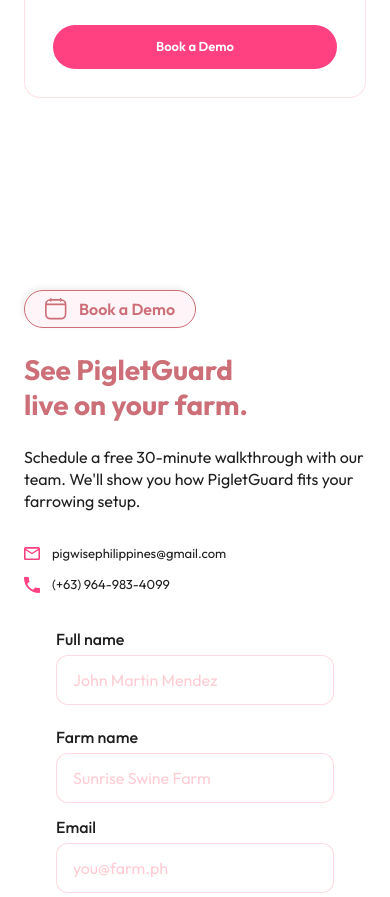
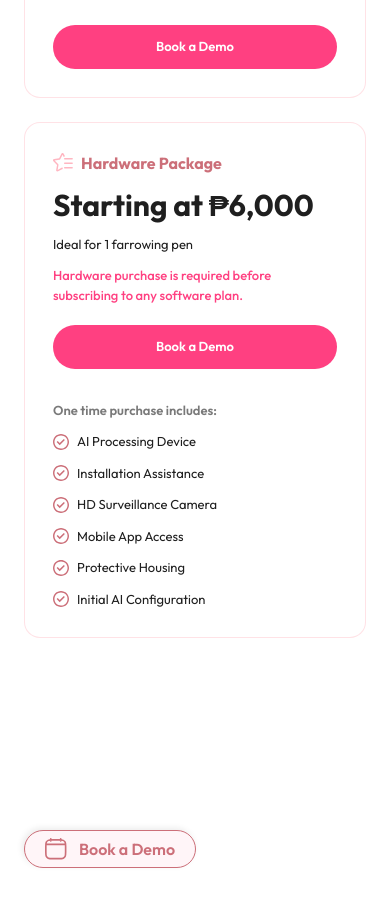
Before and after one commit to lukewarmraven/pigwise, a Next.js app: page / in a window 390 px wide. Shown: the part 6040-6937 px from the top of the page. Built offline with nearby package versions, Linux system fonts and the light colour scheme.

Commit message:
feat: enhance Pricing section with hardware package details and improved layout

```diff
--- a/components/sections/Pricing.tsx
+++ b/components/sections/Pricing.tsx
@@ -26,7 +26,8 @@
     name: "Professional Plan",
     price: "₱2,499",
     period: "/ month",
-    description: "For growing commercial farms.\nRecommended: 5-20 farrowing pens.",
+    description:
+      "For growing commercial farms.\nRecommended: 5-20 farrowing pens.",
     includesLabel: "Includes everything in Starter, plus",
     features: [
       "Up to 5 Cameras",
@@ -41,7 +42,8 @@
     name: "Enterprise Plan",
     price: "Custom Pricing",
     period: "",
-    description: "For large-scale swine operations.\nRecommended: Commercial farms and cooperatives.",
+    description:
+      "For large-scale swine operations.\nRecommended: Commercial farms and cooperatives.",
     includesLabel: "Includes everything in Professional, plus",
     features: [
       "Up to 20 Cameras",
@@ -56,16 +58,14 @@
 
 export default function Pricing() {
   return (
-    <section
-      id="pricing"
-      className="scroll-mt-16 py-24 px-6 md:px-28 bg-white"
-    >
+    <section id="pricing" className="scroll-mt-16 py-24 px-6 md:px-28 bg-white">
       <div className="max-w-5xl mx-auto">
         {/* Header */}
         <div className="text-center mb-14">
           <h2 className="text-title font-bold text-dark-pink">Pricing Plans</h2>
           <p className="mt-3 text-body text-black max-w-xl mx-auto">
-            Choose the perfect plan to protect your herd and optimize your operations.
+            Choose the perfect plan to protect your herd and optimize your
+            operations.
           </p>
         </div>
 
@@ -78,33 +78,55 @@
             >
               {/* Plan name with star icon */}
               <div className="flex items-center gap-2">
-                <Image src="/assets/Pricing/price-star.svg" alt="" width={20} height={20} className="shrink-0" />
-                <span className="text-body font-bold text-dark-pink">{plan.name}</span>
+                <Image
+                  src="/assets/Pricing/price-star.svg"
+                  alt=""
+                  width={20}
+                  height={20}
+                  className="shrink-0"
+                />
+                <span className="text-body font-bold text-dark-pink">
+                  {plan.name}
+                </span>
               </div>
 
               {/* Price */}
               <div>
-                <span className="text-3xl font-bold text-black group-hover:text-hot-pink transition-colors duration-200">{plan.price}</span>
+                <span className="text-3xl font-bold text-black group-hover:text-hot-pink transition-colors duration-200">
+                  {plan.price}
+                </span>
                 {plan.period && (
-                  <span className="text-small text-black ml-1">{plan.period}</span>
+                  <span className="text-small text-black ml-1">
+                    {plan.period}
+                  </span>
                 )}
               </div>
 
               {/* Description */}
               <div className="flex flex-col">
                 {plan.description.split("\n").map((line, i) => (
-                  <span key={i} className="text-small text-black">{line}</span>
+                  <span key={i} className="text-small text-black">
+                    {line}
+                  </span>
                 ))}
               </div>
 
               {/* Includes label */}
-              <p className="text-small font-semibold text-dark-pink/70">{plan.includesLabel}</p>
+              <p className="text-small font-semibold text-dark-pink/70">
+                {plan.includesLabel}
+              </p>
 
               {/* Feature list */}
               <ul className="flex flex-col gap-2 flex-1">
                 {plan.features.map((feature) => (
                   <li key={feature} className="flex items-center gap-2">
-                    <Image src="/assets/Why/check.svg" alt="" width={16} height={16} className="shrink-0" />
+                    <Image
+                      src="/assets/Why/check.svg"
+                      alt=""
+                      width={16}
+                      height={16}
+                      className="shrink-0"
+                    />
                     <span className="text-small text-black">{feature}</span>
                   </li>
                 ))}
@@ -120,6 +142,69 @@
             </div>
           ))}
         </div>
+
+        {/* Hardware Package */}
+        <div className="group mt-6 rounded-2xl bg-white border border-light-pink/40 p-7 flex flex-col md:flex-row gap-8 hover:bg-lighter-pink transition-colors duration-200 cursor-default select-none">
+          {/* Left */}
+          <div className="flex flex-col gap-3 md:w-80 shrink-0">
+            <div className="flex items-center gap-2">
+              <Image
+                src="/assets/Pricing/price-star.svg"
+                alt=""
+                width={20}
+                height={20}
+                className="shrink-0"
+              />
+              <span className="text-body font-bold text-dark-pink">
+                Hardware Package
+              </span>
+            </div>
+            <div>
+              <span className="text-3xl font-bold text-black group-hover:text-hot-pink transition-colors duration-200">
+                Starting at ₱6,000
+              </span>
+            </div>
+            <p className="text-small text-black">Ideal for 1 farrowing pen</p>
+            <p className="text-small text-hot-pink font-medium">
+              Hardware purchase is required before subscribing to any software
+              plan.
+            </p>
+            <button
+              onClick={() => scrollToSection("book-demo")}
+              className="mt-2 w-full rounded-full bg-hot-pink px-6 py-3 text-small font-semibold text-white hover:bg-dark-pink transition-colors cursor-pointer"
+            >
+              Book a Demo
+            </button>
+          </div>
+
+          {/* Right */}
+          <div className="flex flex-col gap-3 flex-1">
+            <p className="text-small font-semibold text-black/60">
+              One time purchase includes:
+            </p>
+            <div className="grid grid-cols-1 sm:grid-cols-2 gap-x-2 gap-y-3">
+              {[
+                "AI Processing Device",
+                "Installation Assistance",
+                "HD Surveillance Camera",
+                "Mobile App Access",
+                "Protective Housing",
+                "Initial AI Configuration",
+              ].map((feature) => (
+                <div key={feature} className="flex items-center gap-2">
+                  <Image
+                    src="/assets/Why/check.svg"
+                    alt=""
+                    width={16}
+                    height={16}
+                    className="shrink-0"
+                  />
+                  <span className="text-small text-black">{feature}</span>
+                </div>
+              ))}
+            </div>
+          </div>
+        </div>
       </div>
     </section>
   );
```
